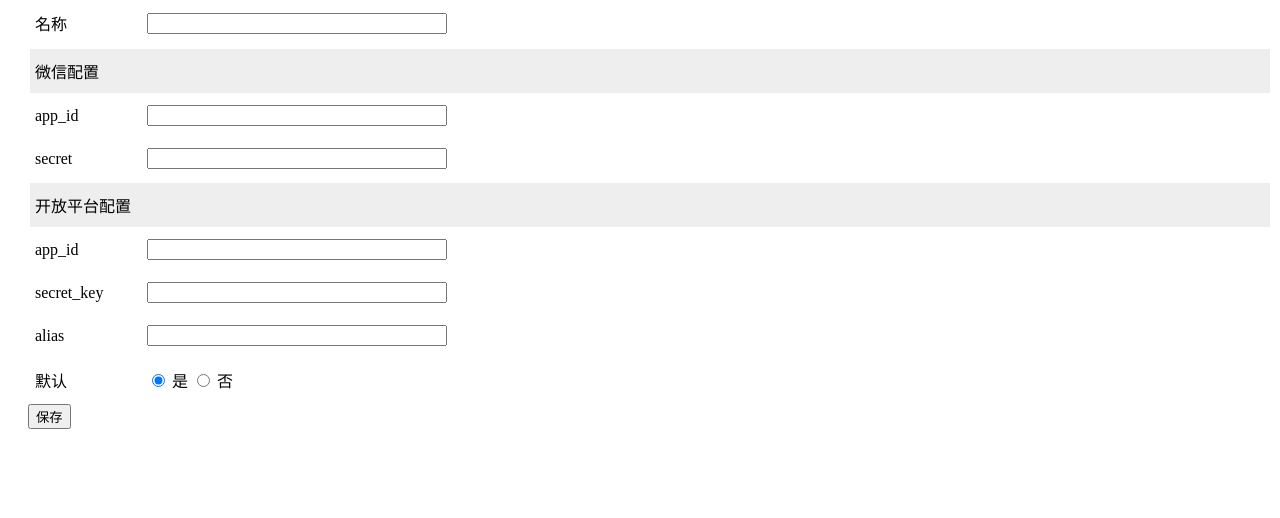
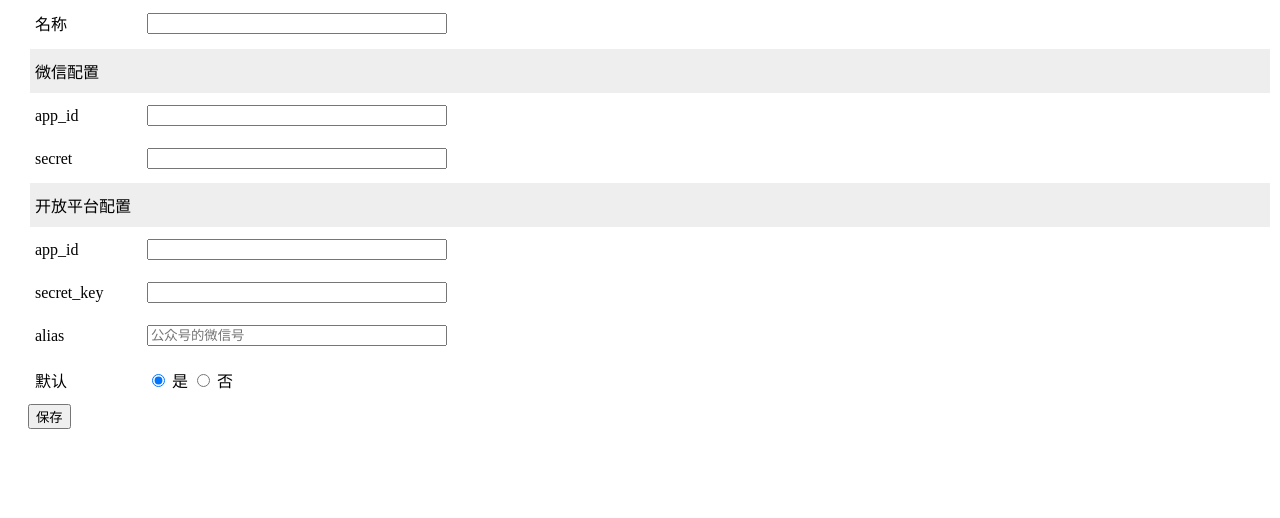
Before and after one commit to ztbcms/ztbcms-Wechat-remove, a PHP site: page /createApp.php in a window 1280 px wide. Shown: the part 29-547 px from the top of the page. Run offline with PHP 8.4, Linux system fonts and the light colour scheme.

Commit message:
增加提示

```diff
--- a/View/Wechat/createApp.php
+++ b/View/Wechat/createApp.php
@@ -47,7 +47,7 @@
                 </tr>
                 <tr>
                     <td width="100px"><label for="">alias</label></td>
-                    <td><input value="" name="open_alias" style="width:300px;" class="form-control" type="text"></td>
+                    <td><input value="" name="open_alias" style="width:300px;" class="form-control" type="text" placeholder="公众号的微信号"></td>
                 </tr>
                 <tr>
                     <td width="100px"><label for="">默认</label></td>
```
